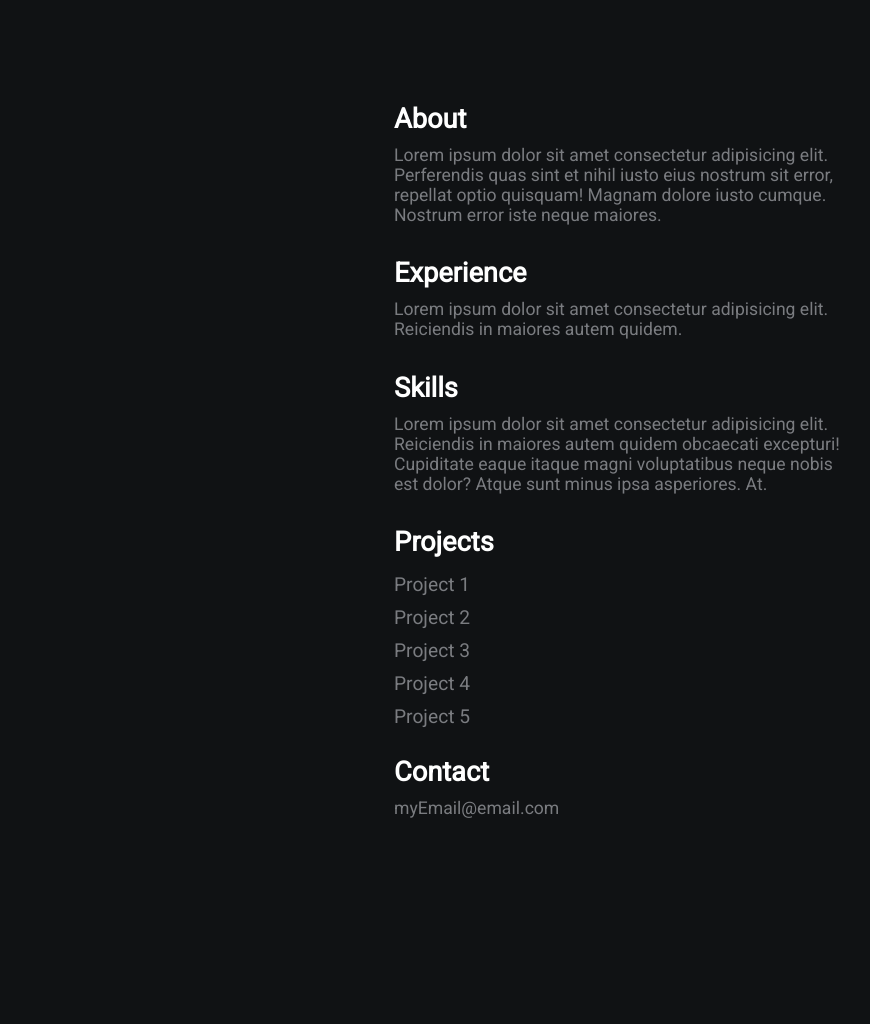
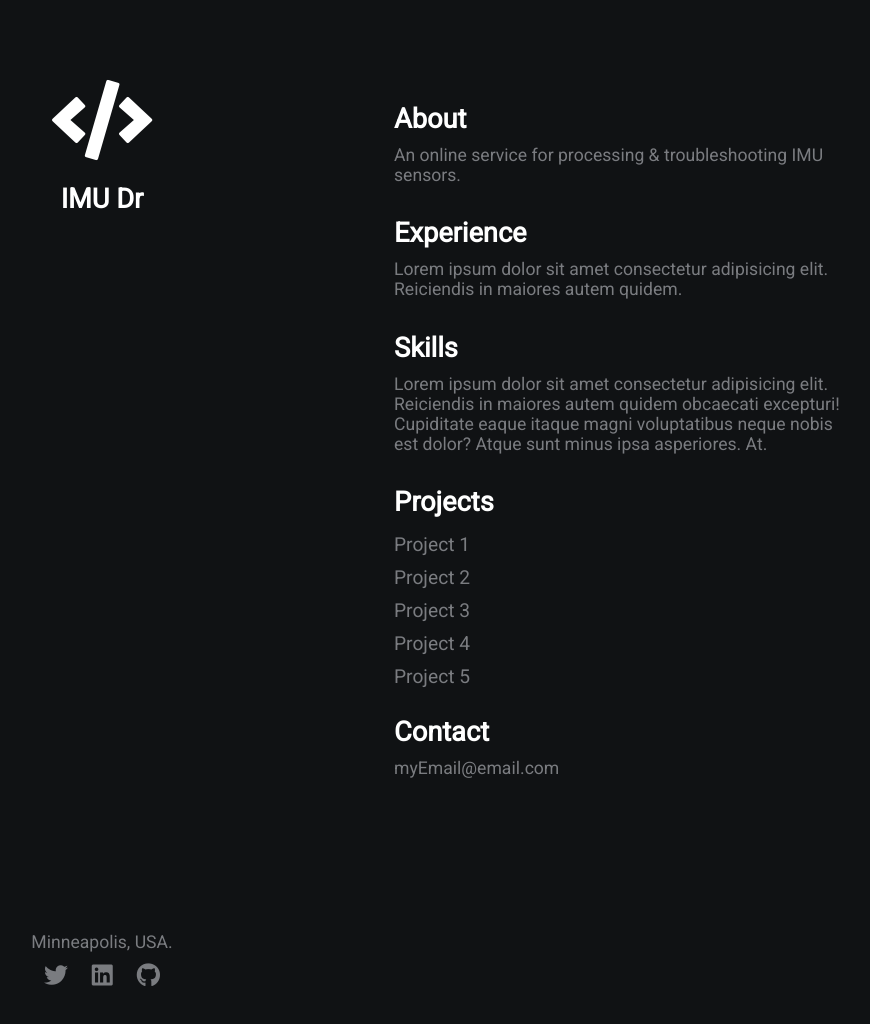
Before and after one commit to onavhamid/drimu, a plain HTML site: page index.html in a window 1280 px wide. Shown: the whole page, without its empty margins (246-1116 px from the left). After the commit the page ends 1000 px from the top, so only its background shows below. Drawn offline with Linux system fonts and the light colour scheme; a script that the page names is missing.

Commit message:
Layout improved

```diff
--- a/index.html
+++ b/index.html
@@ -11,11 +11,17 @@
 <body>
     <div class="grid-2">
         <div class="section-1">
-        <div class="section-1" data-tf-widget="Kumw9SZE" data-tf-opacity="100" data-tf-hide-headers data-tf-iframe-props="title=Dr. IMU" data-tf-transitive-search-params data-tf-disable-scroll data-tf-auto-resize data-tf-medium="snippet" style="width:500px;height:100%;"></div><script src="//embed.typeform.com/next/embed.js"></script>
+            <i class="fas fa-code fa-5x white"></i>
+            <h2>IMU Dr</h2>
+          <div data-tf-widget="Kumw9SZE" data-tf-opacity="100" data-tf-hide-headers data-tf-iframe-props="title=Dr. IMU" data-tf-transitive-search-params data-tf-disable-scroll data-tf-auto-resize data-tf-medium="snippet" style="margin: auto;width:80%;height:100%;"></div><script src="//embed.typeform.com/next/embed.js"></script>
+            <p>Minneapolis, USA.</p>
+            <a href="#"><i class="fab fa-twitter"></i></a>
+            <a href="#"><i class="fab fa-linkedin"></i></a>
+            <a href="#"><i class="fab fa-github"></i></a>
         </div>
         <div class="section-2">
             <h2>About</h2>
-            <p>Lorem ipsum dolor sit amet consectetur adipisicing elit. Perferendis quas sint et nihil iusto eius nostrum sit error, repellat optio quisquam! Magnam dolore iusto cumque. Nostrum error iste neque maiores.</p>
+            <p>An online service for processing & troubleshooting IMU sensors.</p>
             <h2>Experience</h2>
             <p>Lorem ipsum dolor sit amet consectetur adipisicing elit. Reiciendis in maiores autem quidem.</p>
 
--- a/style.css
+++ b/style.css
@@ -25,8 +25,10 @@ a{
 }
 /* section 1 */
 .section-1{
-    padding-top: 40vh;
+    padding-top: 10vh;
     text-align: center;
+    padding-left: 3.5rem;
+
 }
 
 .section-1 p{
```
